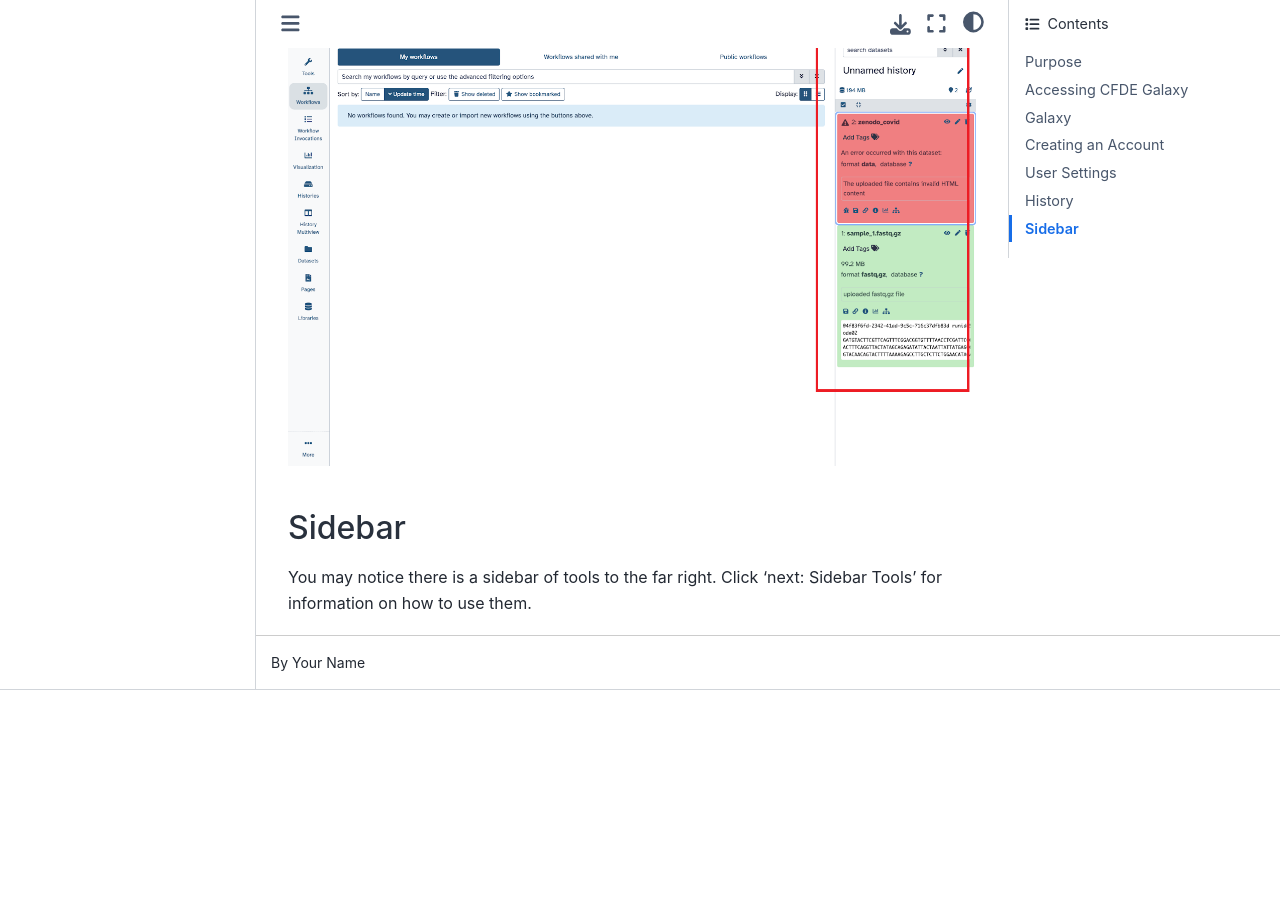
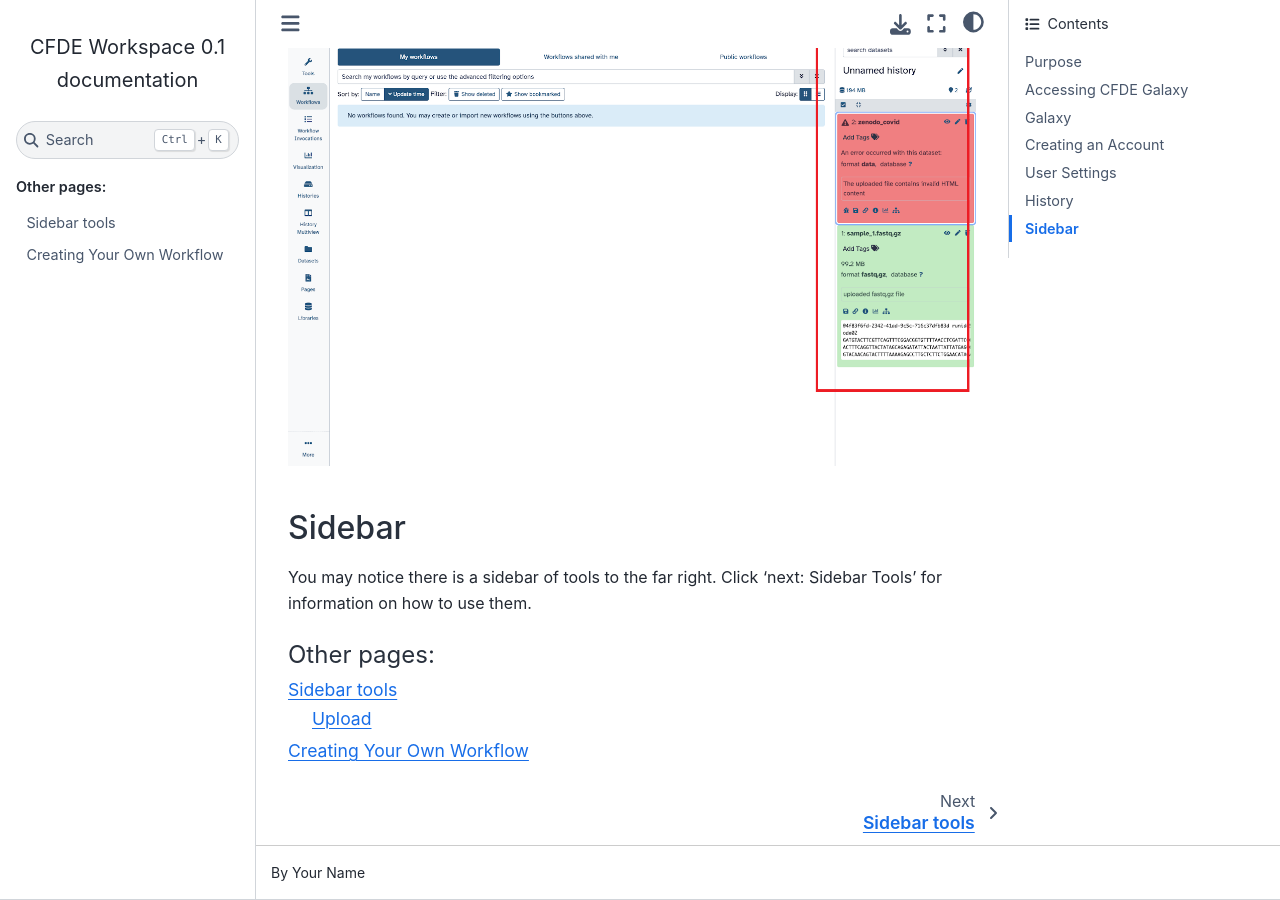
Before and after one commit to kscnl1n/CWIC-rtd, a Sphinx documentation site: the page built from docs/index.rst, in a window 1280 px wide and 900 px high, scrolled down 4178 px. Built offline with Sphinx 7.4.7 and the Sphinx Book theme 1.1.4, drawn with Linux system fonts in a browser that asks for light colours; before the commit the page ends 4868 px from its top, so only the background shows below that.

Commit message:
added bottom navigation bar again in index.rst

```diff
--- a/docs/index.rst
+++ b/docs/index.rst
@@ -95,3 +95,7 @@
 
 .. toctree::
    :maxdepth: 2
+   :caption: Other pages:
+
+   /Sidebar/Sidebar
+   /Creating a Workflow/creating-workflow
```
